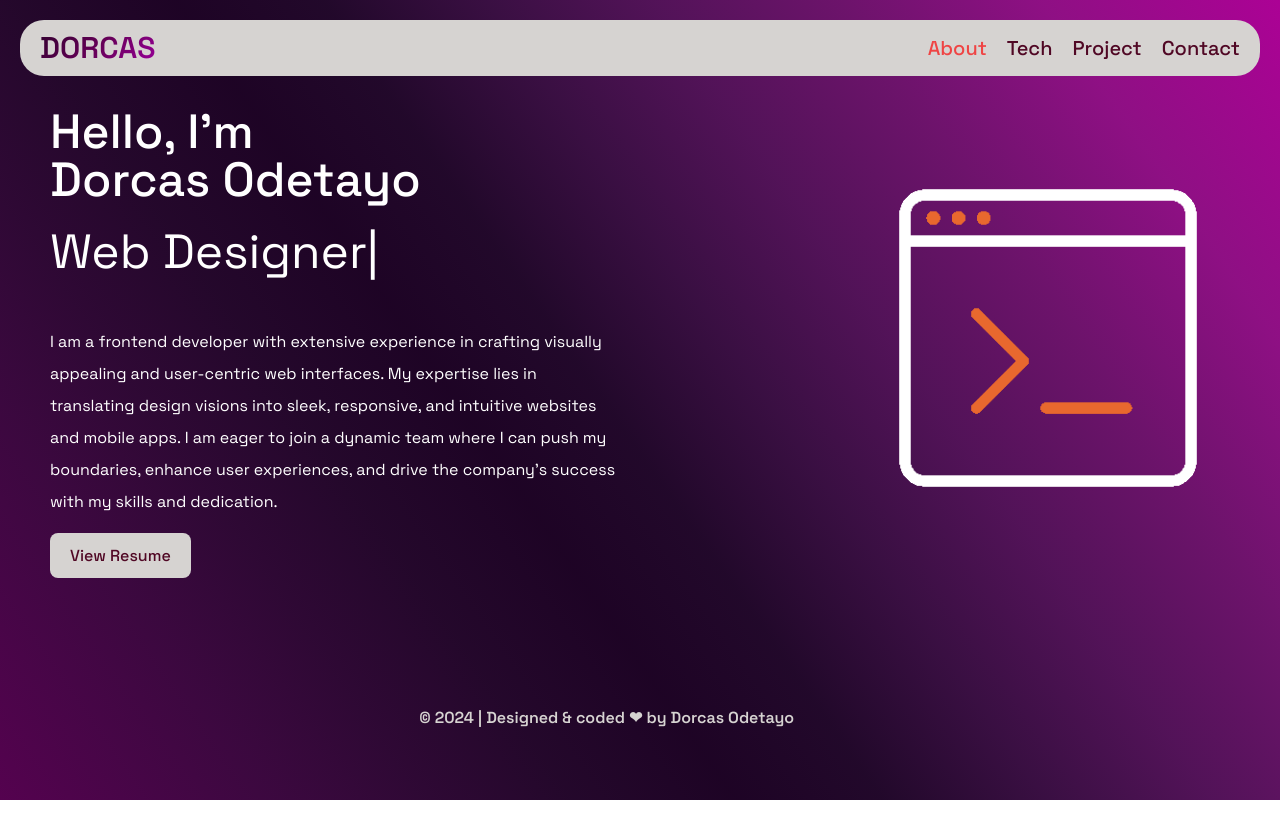
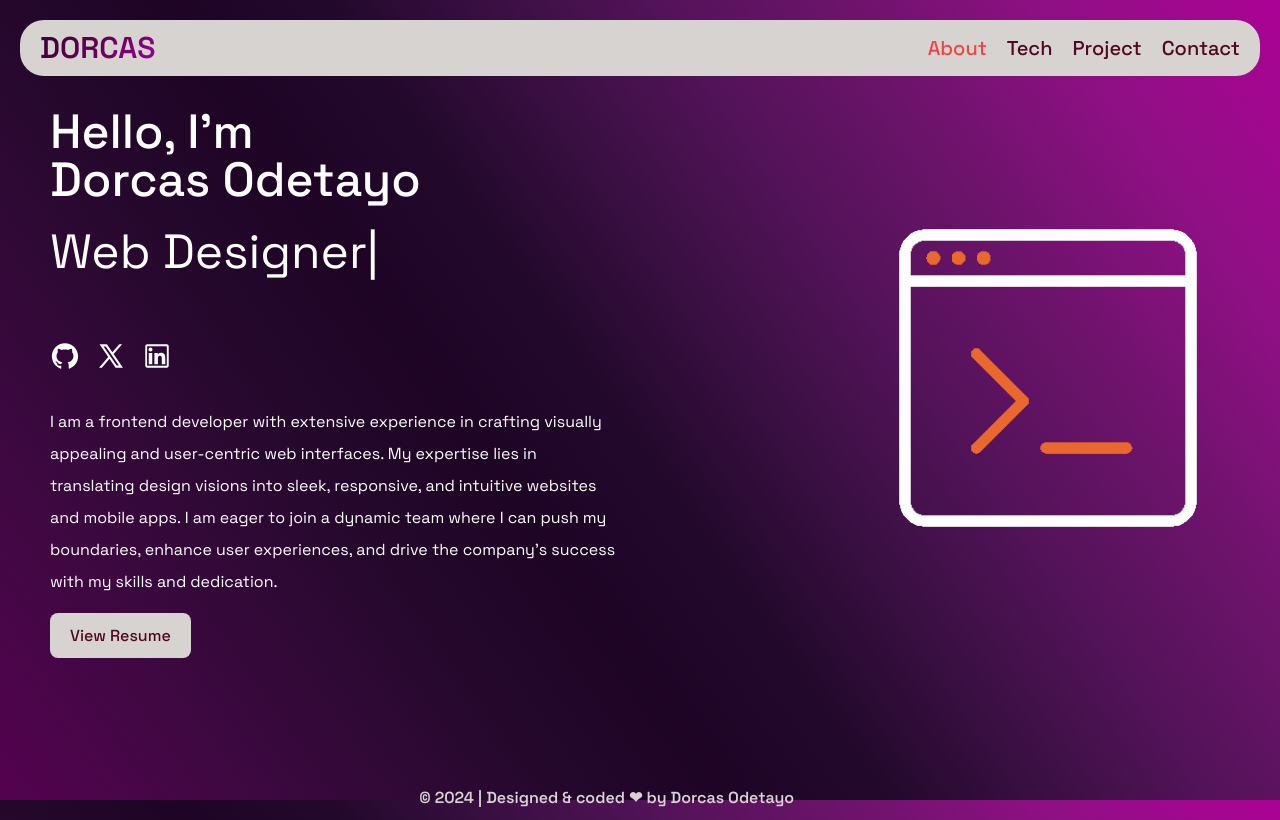
Before and after one commit to dorcasgold/dorcas-2, a React (Vite) app: page / in a window 1280 px wide. Built offline with nearby package versions, Linux system fonts and the light colour scheme.

Commit message:
add  social media link

```diff
--- a/src/components/Home.jsx
+++ b/src/components/Home.jsx
@@ -1,4 +1,7 @@
-
+import { Link } from "react-router-dom";
+import { AiOutlineX } from "react-icons/ai";
+import { AiOutlineLinkedin } from "react-icons/ai";
+import { AiFillGithub } from "react-icons/ai";
 import computer from '../assets/computer.gif'
 import { TypeAnimation } from 'react-type-animation'
 import cv from '../assets/DORCAS ODETAYO FRONTEND WEB DEVELOPER.pdf'
@@ -27,6 +30,24 @@ function Home() {
               />
             </h1>
           </div>
+          <div className="flex  mt-8   gap-4 text-5xl">
+            <div>
+              <a target="_blank" href="https://github.com/dorcasgold">
+                <AiFillGithub className="link-svg" />
+              </a>
+            </div>
+            <div>
+              <a href="https://x.com/Tabeetha_19" target="_blank">
+                <AiOutlineX className="link-svg" />
+              </a>
+
+            </div>
+            <div>
+              <a href="https://www.linkedin.com/in/dorcas-odetayo/" target="_blank">
+                <AiOutlineLinkedin className="link-svg" />
+              </a>
+            </div>
+          </div>
           <p className='my-3 leading-8 py-3.5 text-base'>
             I am a frontend developer with extensive experience in crafting visually appealing and user-centric web interfaces. My expertise lies in translating design visions into sleek, responsive, and intuitive websites and mobile apps. I am eager to join a dynamic team where I can push my boundaries, enhance user experiences, and drive the company&apos;s success with my skills and dedication.
           </p>
--- a/src/index.css
+++ b/src/index.css
@@ -79,3 +79,7 @@ i {
 svg {
   width: 65px;
 }
+
+.link-svg {
+  width: 30px;
+}
```
